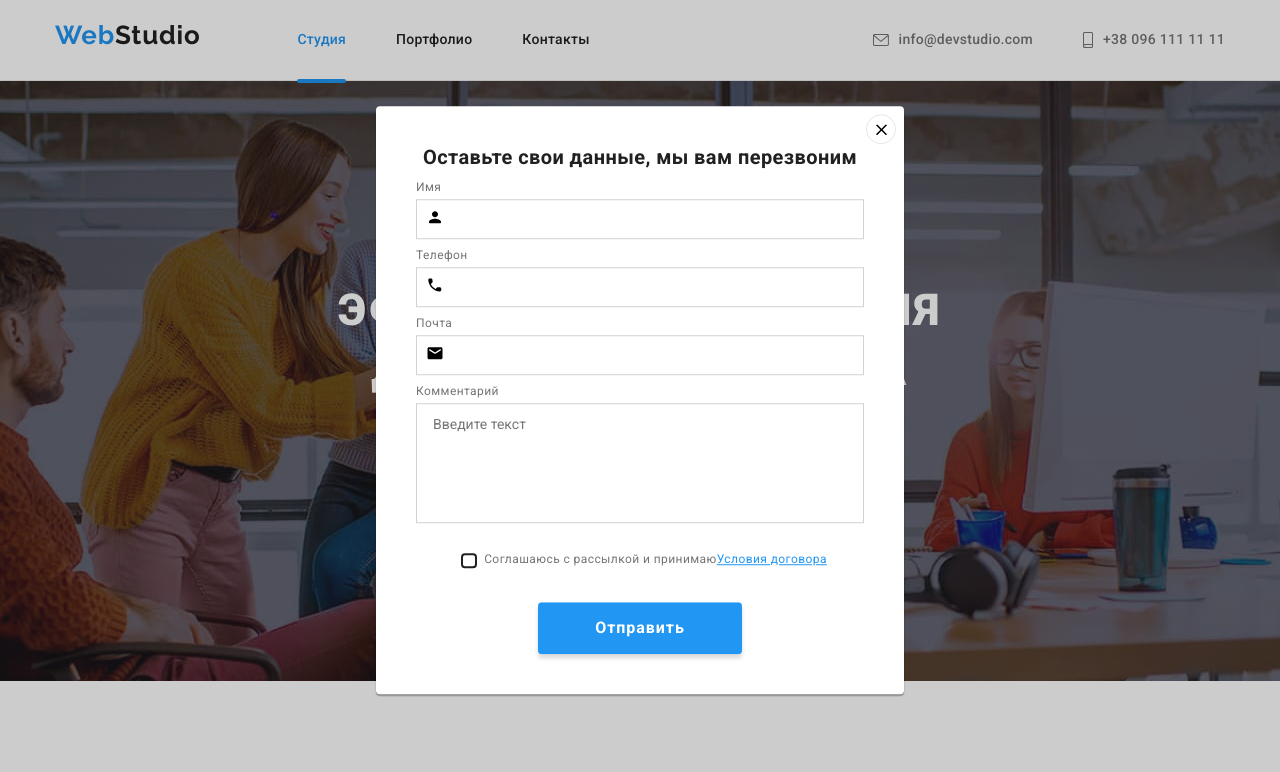
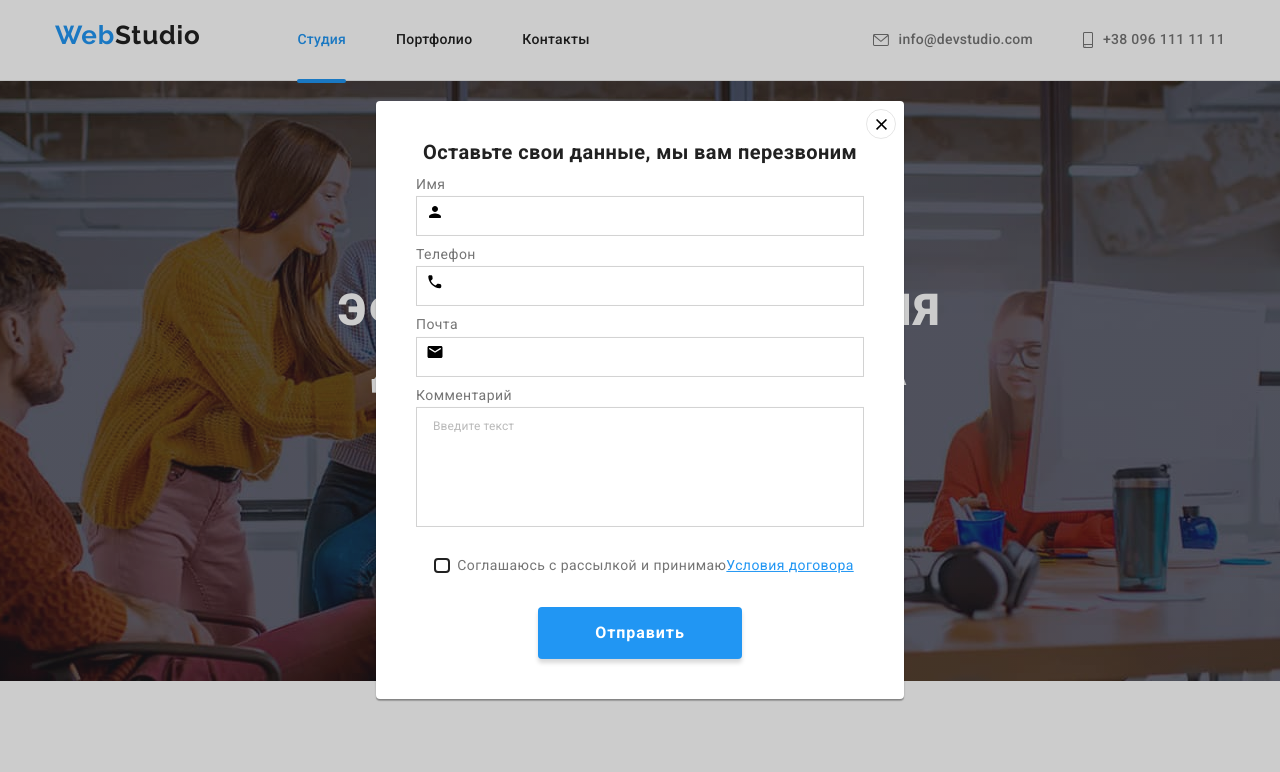
Before and after one commit to marta-pryiom/goit-markup-hw-06, a plain HTML site: page index.html in a window 1280 px wide. Both pictures are taken after a click on the button "Заказать услугу". Shown: the top 772 px of the page. Drawn offline with nearby package versions, Linux system fonts and the light colour scheme.

Commit message:
коміт 3

```diff
--- a/css/styles.css
+++ b/css/styles.css
@@ -242,6 +242,7 @@ body {
 }
 .backdrop.is-hidden {
   opacity: 0;
+  visibility: hidden;
   pointer-events: none;
 }
 
@@ -277,6 +278,9 @@ body {
   padding: 0;
   cursor: pointer;
 }
+.modal-button:hover {
+  fill: var(--accent-color);
+}
 /*Modal-form*/
 .form-group {
   position: relative;
@@ -299,6 +303,18 @@ body {
   outline: none;
   border-color: var(--accent-color);
 }
+.text-input::placeholder {
+  font-size: 12px;
+  line-height: 1.16;
+  letter-spacing: 0.01em;
+  color: rgba(117, 117, 117, 0.5);
+}
+.text-input {
+  width: 448px;
+  height: 120px;
+  padding: 12px 16px;
+  border: 1px solid rgba(33, 33, 33, 0.2);
+}
 
 .form-icon {
   position: absolute;
@@ -317,12 +333,7 @@ body {
   transition-duration: 250ms;
   transition-timing-function: var(--timing-function);
 }
-.text-input {
-  width: 448px;
-  height: 120px;
-  padding: 12px 16px;
-  border: 1px solid rgba(33, 33, 33, 0.2);
-}
+
 .modal-form h2 {
   font-weight: 700;
   font-size: 20px;
@@ -334,7 +345,7 @@ body {
 .form-label {
   display: flex;
   align-items: center;
-  font-size: 12px;
+  font-size: 14px;
   line-height: 1.16;
   margin-bottom: 4px;
 }
--- a/index.html
+++ b/index.html
@@ -59,7 +59,7 @@
             <section class="hero section overlay">
                 <div class="container ">
                     <h1 class="hero-title"> Эффективные решения </br>для вашего бизнеса</h1>
-                    <button  data-open-modal type="button" class="hero-button">Заказать услугу</button>
+                    <button  data-modal-open type="button" class="hero-button">Заказать услугу</button>
                 </div>
             </section>
 
@@ -433,10 +433,10 @@
 
 <!-- модалка -->
 
-        <div class="backdrop is-hidden" data-backdrop>
+        <div class="backdrop is-hidden" data-modal>
             <div class="modal">
 
-                <button data-close-modal class="modal-button" type="button">
+                <button data-modal-close class="modal-button" type="button">
                     <svg class="modal-icon" width="11px" height="11px">
                         <use href="./image/sprite.svg#icon-close"></use>
                     </svg>
@@ -450,28 +450,34 @@
 
                     <div class="form-group">
                         <label for="name" class="form-label">Имя</label>
+                        <div>
                             <input type="text" class="form-input" name="name" id="name" />
                             <svg class="form-icon" width="18px" height="18px">
                                 <use href="./image/sprite.svg#icon-person-black"></use>
                             </svg>
                         </div>
+                    </div>
 
 
                     <div class="form-group">
                         <label for="tel" class="form-label">Телефон</label>
+                        <div>
                             <input type="tel" class="form-input" name="tel" id="tel" />
                             <svg class="form-icon" width="18px" height="18px">
                                 <use href="./image/sprite.svg#icon-phone-black"></use>
                             </svg>
                         </div>
+                    </div>
 
 
                     <div class="form-group">
                         <label for="mail" class="form-label">Почта</label>
+                        <div>
                             <input type="email" class="form-input" name="mail" id="mail" />
                             <svg class="form-icon" width="18px" height="18px">
                                 <use href="./image/sprite.svg#icon-email-black"></use>
                             </svg>
+                        </div>
                     </div>
 
 
@@ -509,26 +515,7 @@
 
             </div>
         </div>
-    <script>
-        const refs = {
-            openModalBtn: document.querySelector("[data-open-modal]"),
-            closeModalBtn: document.querySelector("[data-close-modal]"),
-            backdrop: document.querySelector("[data-backdrop]"),
-        };
-
-        refs.openModalBtn.addEventListener("click", toggleModal);
-        refs.closeModalBtn.addEventListener("click", toggleModal);
-
-        refs.backdrop.addEventListener("click", logBackdropClick);
-
-        function toggleModal() {
-            refs.backdrop.classList.toggle("is-hidden");
-        }
-
-        function logBackdropClick() {
-            console.log("Это клик в бекдроп");
-        }
-    </script>
+    <script src="./js/script.js"></script>
 </body>
 
 </html>
--- /dev/null
+++ b/js/script.js
@@ -0,0 +1,14 @@
+(() => {
+    const refs = {
+      openModalBtn: document.querySelector('[data-modal-open]'),
+      closeModalBtn: document.querySelector('[data-modal-close]'),
+      modal: document.querySelector('[data-modal]'),
+    };
+
+    refs.openModalBtn.addEventListener('click', toggleModal);
+    refs.closeModalBtn.addEventListener('click', toggleModal);
+
+    function toggleModal() {
+      refs.modal.classList.toggle('is-hidden');
+    }
+  })();
```
Lines whose indentation alone changed are shown as unchanged.
